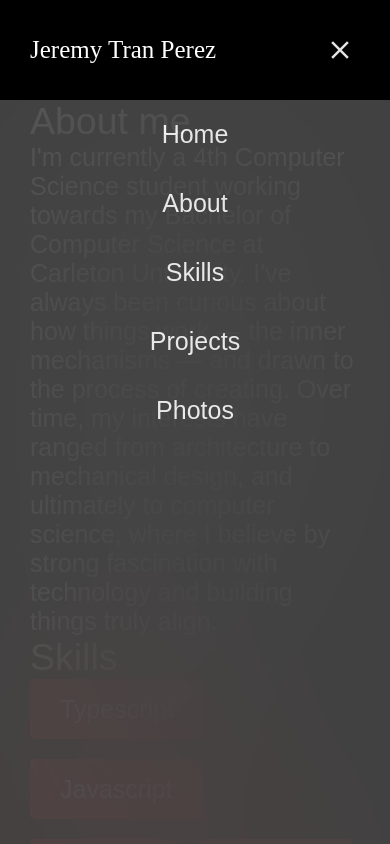
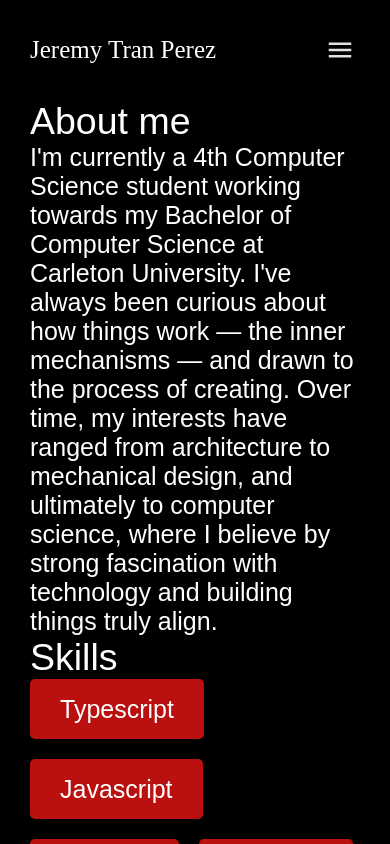
Before and after one commit to jtp0220/portfolio2025, a React (Vite) app: page / in a window 390 px wide. Shown: the top 844 px of the page. Built offline with nearby package versions, Linux system fonts and the light colour scheme; a web font is replaced by a local one.

Commit message:
added ts for mobile navbar/sidebar

```diff
--- a/src/components/Header.tsx
+++ b/src/components/Header.tsx
@@ -1,4 +1,4 @@
-import { useState } from "react";
+import { useState, useEffect } from "react";
 import {Link} from "react-router-dom";
 
 function Logo(){
@@ -17,7 +17,7 @@ function Tab({title, to} : {title:string, to:string}){
     );
 }
 
-function Navbar(){
+function Navbar({isVisible, setIsVisible} : {isVisible:boolean, setIsVisible: (value: boolean) => void}){
     const tabs = [
         {title: "Home", to: "/"},
         {title: "About", to: "/about"},
@@ -27,11 +27,11 @@ function Navbar(){
     ]
 
     return (
-        <nav>
+        <nav className={isVisible ? 'open' : ''}>
             <ul className="tab-list">
                 {
                     tabs.map((tab, index) => (
-                        <li className="tab" key={index}><Tab title={tab.title} to={tab.to}></Tab></li>
+                        <li className="tab" onClick={isVisible ? () => setIsVisible(false) : undefined} key={index}><Tab title={tab.title} to={tab.to}></Tab></li>
                     ))
                 }
             </ul>
@@ -40,22 +40,53 @@ function Navbar(){
 }
 
 function Header(){
+    const [isVisible, setIsVisible] = useState(false);
+    const [isMobile, setIsMobile] = useState(false);
+
+    const width = useWindowWidth();
+
+    useEffect(() => {
+        if(width > 1000){
+            setIsMobile(false);
+        }
+
+        if (width <= 1000){
+            setIsMobile(true);
+            setIsVisible(false);
+        }
+    }, [width])
+
+    const toggleNavbar = () => {
+        setIsVisible(!isVisible);
+    }
+
     return (
         <header id="header">
             <Logo />
-            <Toggle />
-            <Navbar />
+            <div>
+                {
+                    isMobile && (
+                        !isVisible ? (
+                            <div className="toggle-wrapper sandwich"><svg className="toggle" onClick={toggleNavbar} xmlns="http://www.w3.org/2000/svg" height="24px" viewBox="0 -960 960 960" width="24px" fill="#e3e3e3"><path d="M120-240v-80h720v80H120Zm0-200v-80h720v80H120Zm0-200v-80h720v80H120Z"/></svg></div>
+                        ) : (
+                            <div className="toggle-wrapper close"><svg className="toggle" onClick={toggleNavbar} xmlns="http://www.w3.org/2000/svg" height="24px" viewBox="0 -960 960 960" width="24px" fill="#e3e3e3"><path d="m256-200-56-56 224-224-224-224 56-56 224 224 224-224 56 56-224 224 224 224-56 56-224-224-224 224Z"/></svg></div>
+                        )
+                    )
+                }
+            </div>
+            <Navbar isVisible={isVisible} setIsVisible={setIsVisible}/>
         </header>
     )
 }
 
-function Toggle(){
-    return (
-        <div>
-            <div className="toggle-wrapper sandwich"><svg className="toggle" xmlns="http://www.w3.org/2000/svg" height="24px" viewBox="0 -960 960 960" width="24px" fill="#e3e3e3"><path d="M120-240v-80h720v80H120Zm0-200v-80h720v80H120Zm0-200v-80h720v80H120Z"/></svg></div>
-            <div className="toggle-wrapper close"><svg className="toggle" xmlns="http://www.w3.org/2000/svg" height="24px" viewBox="0 -960 960 960" width="24px" fill="#e3e3e3"><path d="m256-200-56-56 224-224-224-224 56-56 224 224 224-224 56 56-224 224 224 224-56 56-224-224-224 224Z"/></svg></div>
-        </div>
-    )
+function useWindowWidth(){
+    const [width, setWidth] = useState(window.innerWidth);
+    useEffect(() => {
+        const handleResize = () => setWidth(window.innerWidth);
+        window.addEventListener('resize', handleResize);
+        return () => window.removeEventListener('resize', handleResize);
+    }, [])
+    return width;
 }
 
 export default Header;
--- a/src/styles/home.css
+++ b/src/styles/home.css
@@ -97,10 +97,8 @@ footer {
     width: 30px;
     height: auto;
   }
-  header .toggle-wrapper.sandwich {
+  header nav {
     display: none;
-  }
-  header nav {
     flex-direction: column;
     background-color: rgb(73, 73, 73);
     -webkit-backdrop-filter: blur(100px);
@@ -111,6 +109,9 @@ footer {
     right: 0;
     height: 100vh;
     width: 400px;
+  }
+  header nav.open {
+    display: flex;
   }
   header nav ul {
     flex-direction: column;
--- a/src/styles/home.scss
+++ b/src/styles/home.scss
@@ -120,11 +120,8 @@ footer {
             }
         }
 
-        .toggle-wrapper.sandwich {
+        nav {
             display: none;
-        }
-
-        nav {
             flex-direction: column;
 
             background-color: rgb(73, 73, 73);
@@ -136,6 +133,10 @@ footer {
 
             height: 100vh;
             width: 400px;
+
+            &.open {
+                display: flex;
+            }
 
             ul {
 
```
Also changed, not shown: 1 other file (tests, documents, lock files or other folders).
